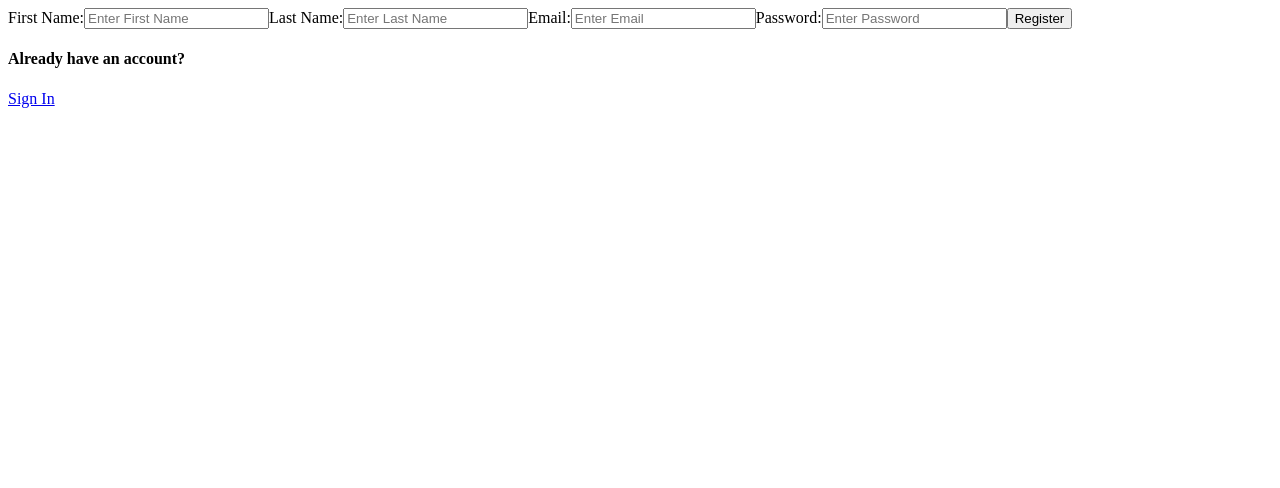
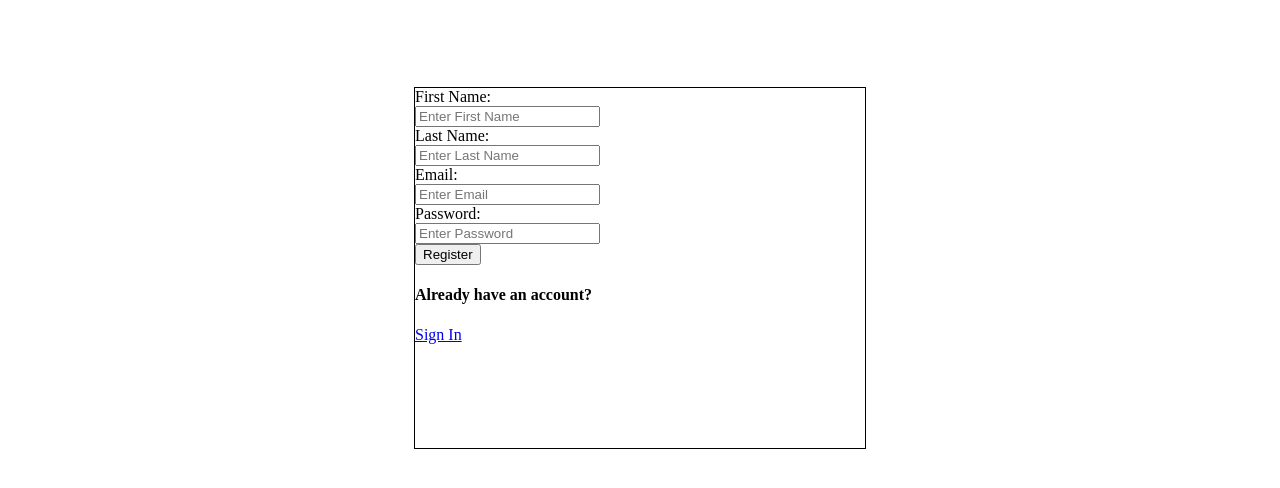
Before and after one commit to azatecas/Front-End, a React (Create React App) app in the folder sauti-forms/: page /sign-up in a window 1280 px wide. Shown: the top 488 px of the page. Built offline with nearby package versions, Linux system fonts and the light colour scheme.

Commit message:
add styled-components to sign-in and sign-up page centered forms with black outline

```diff
--- a/sauti-forms/src/components/SignIn.js
+++ b/sauti-forms/src/components/SignIn.js
@@ -1,11 +1,33 @@
 import React from 'react';
 import { Link } from "react-router-dom";
+import styled from 'styled-components';
+
+const StyledForm = styled.form`
+    display: flex;
+    flex-direction: column;
+    align-items: start;
+    text-align: center;
+    width: 30%;
+    height: 45vh;
+    min-width: 450px;
+    border: 1px solid black;
+`
+
+const StyledDiv = styled.div`
+    display: flex;
+    flex-direction: row;
+    justify-content: center;
+    align-items: center;
+    width: 100%;
+    height: 65vh;
+
+`
 
 const SignIn = () => {
 
     return (
-        <div>
-            <form>
+        <StyledDiv>
+            <StyledForm>
                 <label htmlFor="username">Username:</label>
                 <input
                     type="text"
@@ -23,10 +45,11 @@ const SignIn = () => {
                     />
 
                 <button type="submit">Login</button>
+                <h4>Or make an account here:</h4>
 
                     <Link to='./sign-up'>Sign Up</Link>
-            </form>
-        </div>
+            </StyledForm>
+        </StyledDiv>
     )
 }
 
--- a/sauti-forms/src/components/SignUp.js
+++ b/sauti-forms/src/components/SignUp.js
@@ -1,11 +1,33 @@
 import React from 'react';
 import { Link } from "react-router-dom";
+import styled from 'styled-components';
+
+const StyledForm = styled.form`
+    display: flex;
+    flex-direction: column;
+    align-items: start;
+    text-align: center;
+    width: 30%;
+    height: 45vh;
+    min-width: 450px;
+    border: 1px solid black;
+`
+
+const StyledDiv = styled.div`
+    display: flex;
+    flex-direction: row;
+    justify-content: center;
+    align-items: center;
+    width: 100%;
+    height: 65vh;
+
+`
 
 const SignUp = () => {
 
     return (
-        <div>
-            <form>
+        <StyledDiv>
+            <StyledForm>
                 <label htmlFor="first-name">First Name:</label>
                 <input
                     type="text"
@@ -41,8 +63,8 @@ const SignUp = () => {
                 <button type="submit">Register</button>
                 <h4>Already have an account?</h4>
                 <Link to='/sign-in'>Sign In</Link>
-            </form>
-        </div>
+            </StyledForm>
+        </StyledDiv>
     )
 }
 
```
